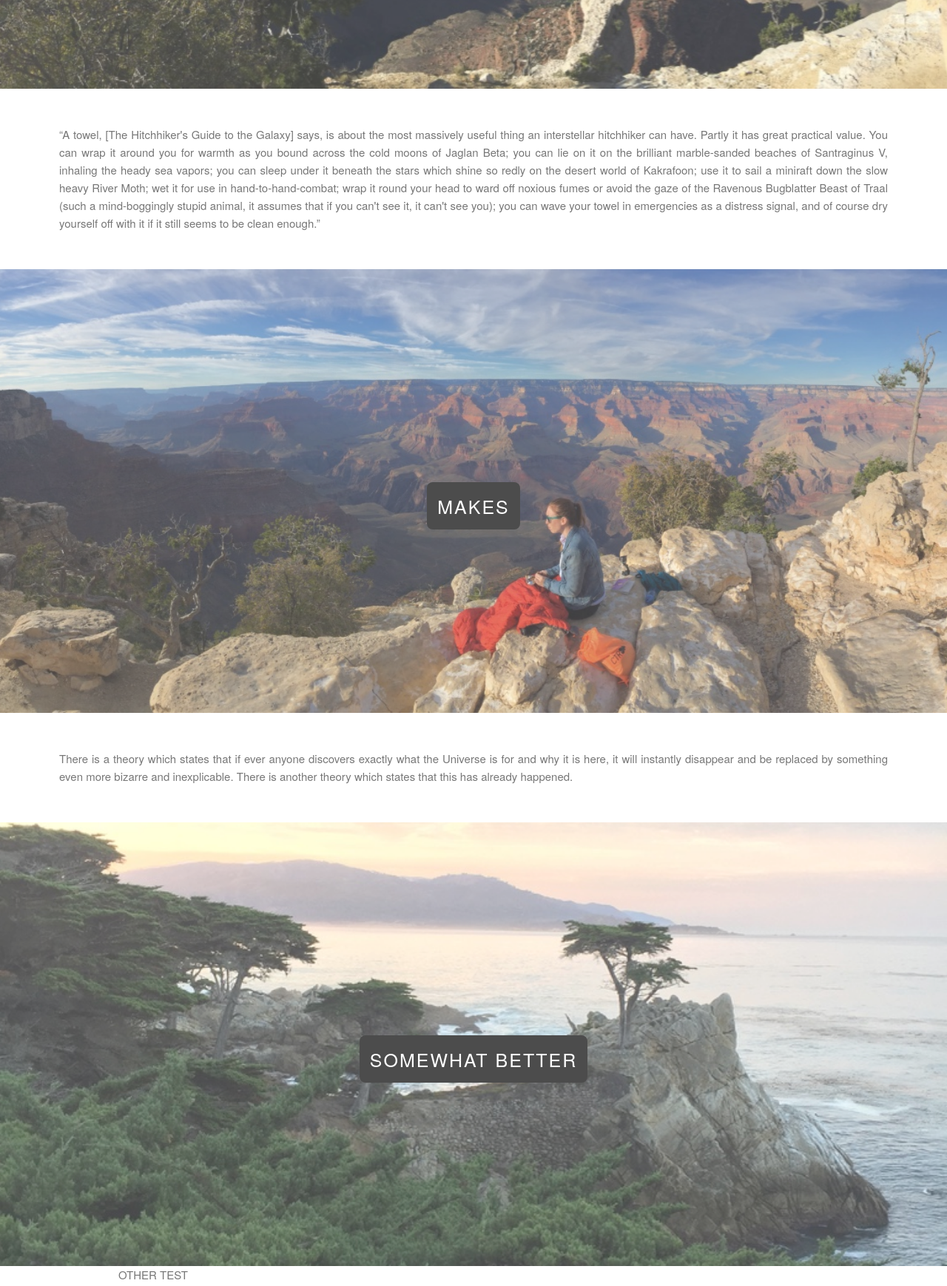
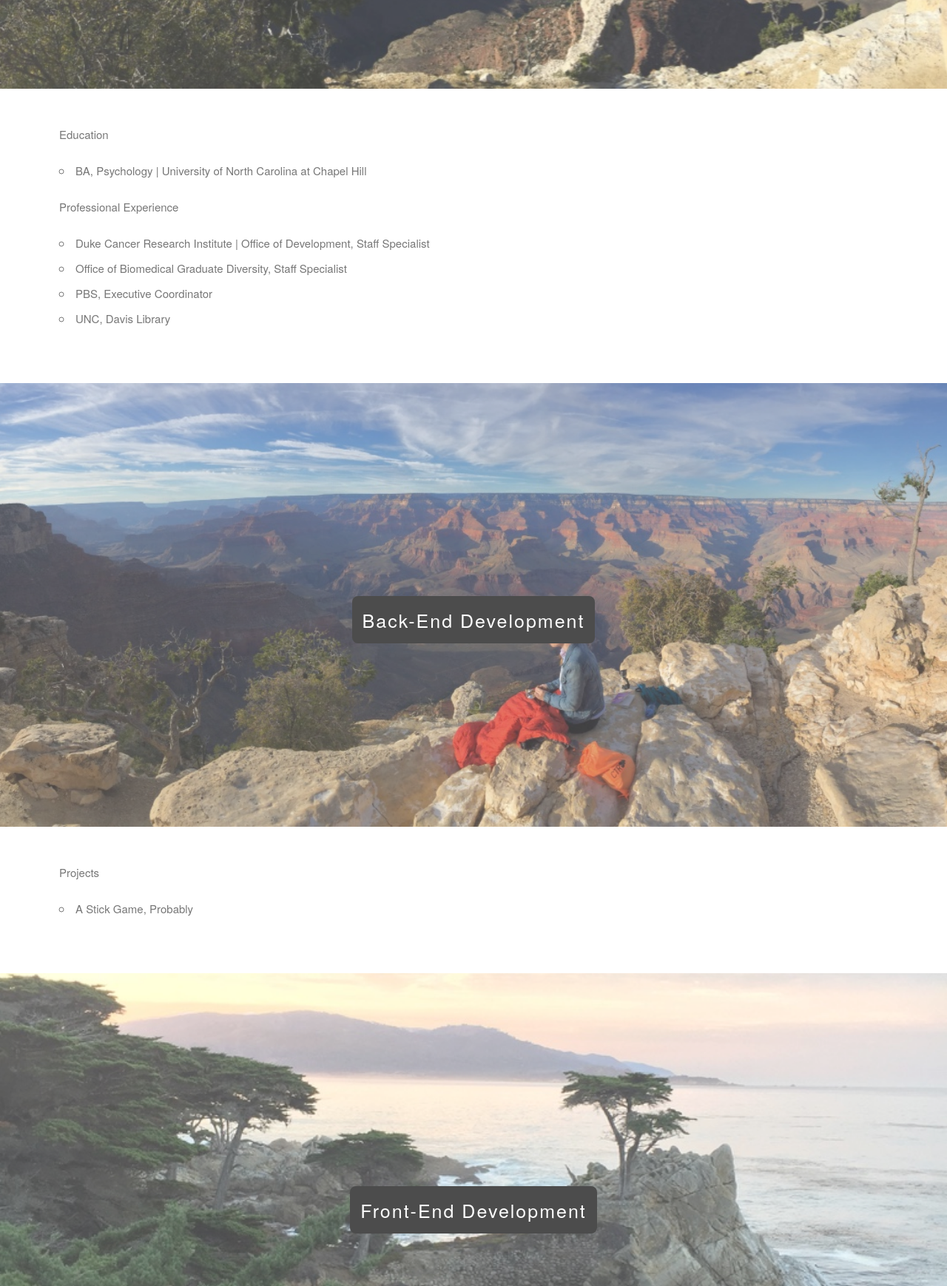
Before and after one commit to mendez6412/mendez6412.github.io, a plain HTML site: page index.html in a window 1280 px wide. Shown: the part 680-2419 px from the top of the page at 74% size. Drawn offline with Linux system fonts and the light colour scheme.

Commit message:
updated text

```diff
--- a/css/style.css
+++ b/css/style.css
@@ -51,3 +51,11 @@ html, body {
   text-align: justify;
   background-color: #fff;
 }
+
+#me {
+  padding: 10px;
+  border-radius: 2em;
+  margin: 0 auto;
+  opacity: .75;
+  align-self: center;
+}
--- a/index.html
+++ b/index.html
@@ -12,26 +12,48 @@
     <div class="nms">
     <div class="text">
       <span class="boxed">
-        Tomas Mendez | Back-End
+        Tomas Mendez | Engineer
       </span>
     </div>
     </div>
-    <div class="quote">“A towel, [The Hitchhiker's Guide to the Galaxy] says, is about the most massively useful thing an interstellar hitchhiker can have. Partly it has great practical value. You can wrap it around you for warmth as you bound across the cold moons of Jaglan Beta; you can lie on it on the brilliant marble-sanded beaches of Santraginus V, inhaling the heady sea vapors; you can sleep under it beneath the stars which shine so redly on the desert world of Kakrafoon; use it to sail a miniraft down the slow heavy River Moth; wet it for use in hand-to-hand-combat; wrap it round your head to ward off noxious fumes or avoid the gaze of the Ravenous Bugblatter Beast of Traal (such a mind-boggingly stupid animal, it assumes that if you can't see it, it can't see you); you can wave your towel in emergencies as a distress signal, and of course dry yourself off with it if it still seems to be clean enough.” </div>
+    <div class="quote">
+      <p>Education
+      <ul>
+        <li>BA, Psychology | University of North Carolina at Chapel Hill</li>
+      </ul>
+      </p>
+      <p>Professional Experience
+        <ul>
+          <li>Duke Cancer Research Institute | Office of Development, Staff Specialist</li>
+          <li>Office of Biomedical Graduate Diversity, Staff Specialist</li>
+          <li>PBS, Executive Coordinator</li>
+          <li>UNC, Davis Library</li>
+        </ul>
+      </p>
+    </div>
     <div class="stars">
     <div class="text">
-      <span class="boxed">MAKES</span>
+      <span class="boxed">Back-End Development</span>
     </div>
     </div>
-    <div class="quote">There is a theory which states that if ever anyone discovers exactly what the Universe is for and why it is here, it will instantly disappear and be replaced by something even more bizarre and inexplicable. There is another theory which states that this has already happened.</div>
+    <div class="quote">
+      <p>Projects
+      <ul>
+        <li>A Stick Game, Probably</li>
+      </ul>
+      </p>
+    </div>
     <div class="jup">
     <div class="text">
-      <span class="boxed">SOMEWHAT BETTER</span>
+      <span class="boxed">Front-End Development</span>
       </div>
     </div>
     <div class="row">
       <div class="container">
         <div class="footer">
-          OTHER TEST
+          <div class="twelve columns">
+            <img id="me" src="images/me_twitter.jpeg"/>
+          </div>
         </div>
       </div>
     </div>
```
